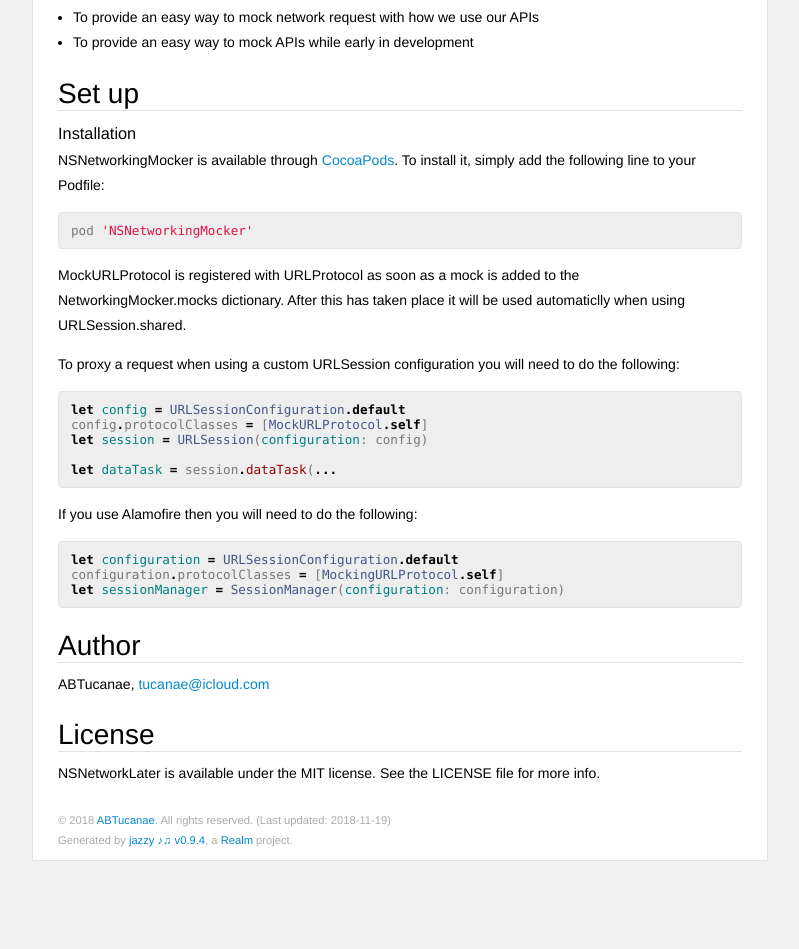
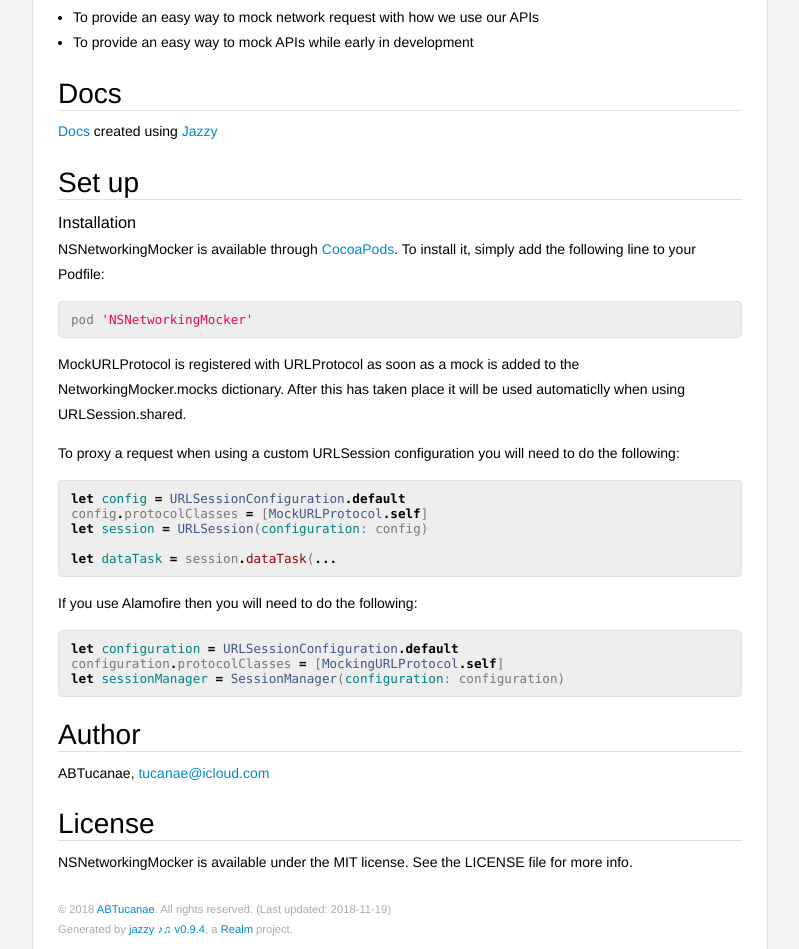
Before and after one commit to netsells/NSNetworkingMocker, a plain HTML site: page docs/docsets/NSNetworkingMocker.docset/Contents/Resources/Documents/index.html in a window 1280 px wide. Shown: the part 1441-2390 px from the top of the page, without its empty margins (364-1163 px from the left). Before the commit the page ends 2302 px from the top, so only its background shows below. Drawn offline with Linux system fonts and the light colour scheme; files that its build step writes are made by us from their sources; files whose address does not match are found by name.

Commit message:
Docs update

```diff
--- a/docs/docsets/NSNetworkingMocker.docset/Contents/Resources/Documents/index.html
+++ b/docs/docsets/NSNetworkingMocker.docset/Contents/Resources/Documents/index.html
@@ -64,6 +64,9 @@
 <li>To provide an easy way to mock network request with how we use our APIs</li>
 <li>To provide an easy way to mock APIs while early in development</li>
 </ul>
+<h2 id='docs' class='heading'>Docs</h2>
+
+<p><a href="https://netsells.github.io/NSNetworkingMocker/">Docs</a> created using <a href="https://github.com/realm/jazzy">Jazzy</a></p>
 <h2 id='set-up' class='heading'>Set up</h2>
 <h3 id='installation' class='heading'>Installation</h3>
 
@@ -92,7 +95,7 @@ it, simply add the following line to your Podfile:</p>
 <p>ABTucanae, <a href="mailto:tucanae@icloud.com">tucanae@icloud.com</a></p>
 <h2 id='license' class='heading'>License</h2>
 
-<p>NSNetworkLater is available under the MIT license. See the LICENSE file for more info.</p>
+<p>NSNetworkingMocker is available under the MIT license. See the LICENSE file for more info.</p>
 
           </section>
         </section>
```
Also changed, not shown: docs/index.html (+4 -1 lines), 10 other files.
